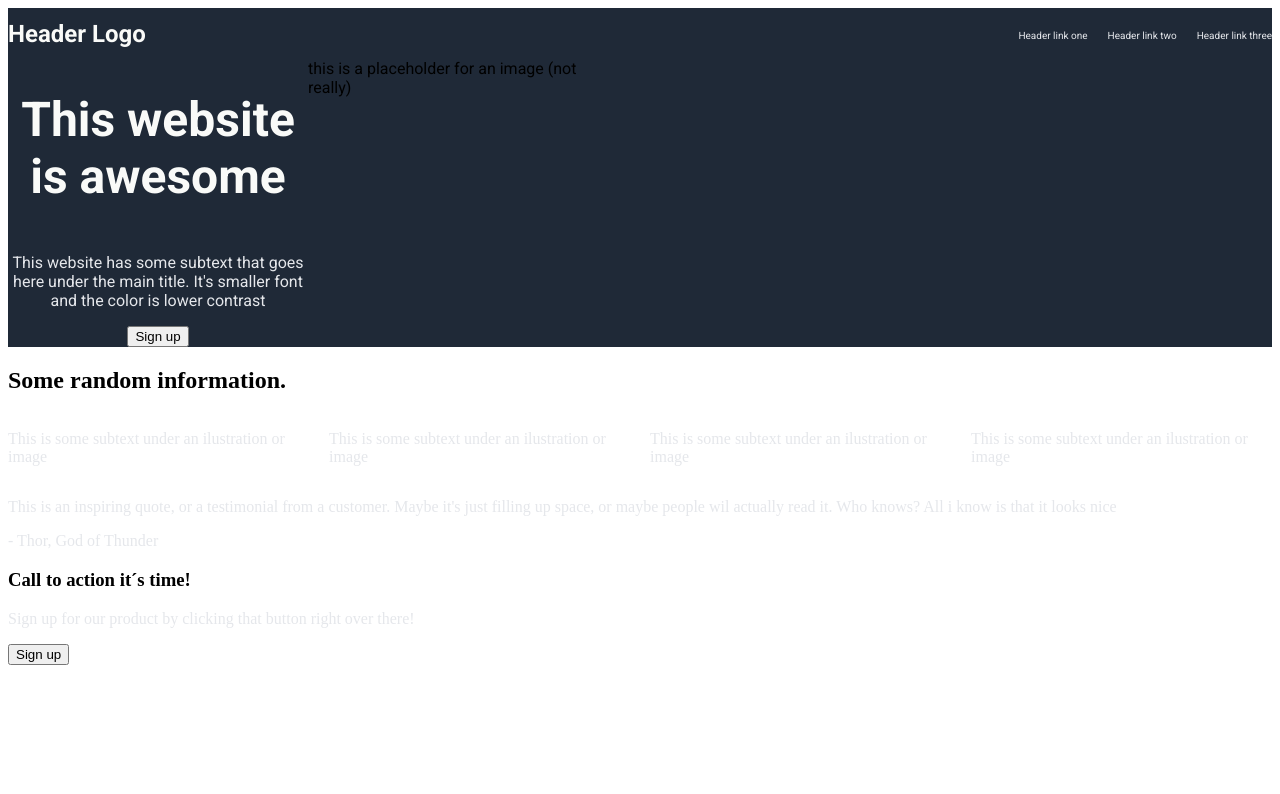
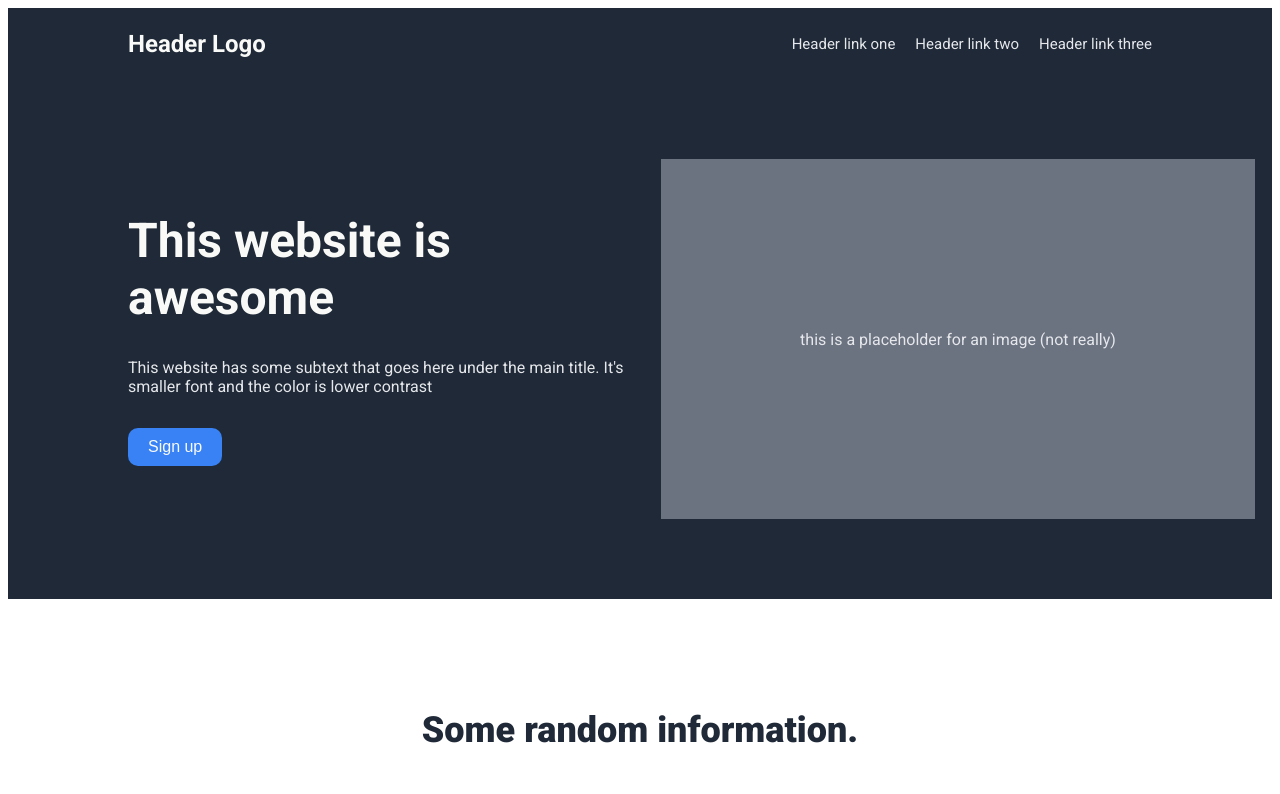
Before and after one commit to JoaquinLagares/css-htmlproject, a plain HTML site: page index.html in a window 1280 px wide. Shown: the top 794 px of the page. Drawn offline with Linux system fonts and the light colour scheme.

Commit message:
do index and style footer

```diff
--- a/index.html
+++ b/index.html
@@ -73,6 +73,9 @@
             <button class="signup">Sign up</button>
         </div>
     </div>
+    <div class="footer">
+        Copyright © Joaquin Lagares 2025
+    </div>
 </body>
 
 </html>
--- a/style.css
+++ b/style.css
@@ -1,60 +1,203 @@
 @import url('https://fonts.googleapis.com/css2?family=Roboto:ital,wght@0,100..900;1,100..900&display=swap');
+
+body {
+    font-family: 'Roboto'
+}
 
 .logo {
     font-weight: bold;
     color: #f9faf8;
     font-size: 24px;
+
 }
 
 .first {
     background-color: #1f2937;
-    font-family: Roboto;
+    display: flex;
+    flex-direction: column;
 }
 
 .header {
     text-align: center;
     display: flex;
     justify-content: space-between;
-    align-items: center
+    align-items: center;
+    padding: 10px 120px;
 }
 
-.intro {
-    text-align: center;
-    display: flex;
-    flex-direction: column;
-    justify-content: space-between;
-    align-items: center;
-}
-h1{
+
+h1 {
     color: #f9faf8;
     font-size: 48px;
+    margin: 0;
+}
 
-}
-p {
+.introparagraph {
     color: #e5e7eb;
 
 }
+
 ul {
     list-style-type: none;
-    padding: 0;
     display: flex;
     justify-content: center;
     align-items: center;
     gap: 20px;
+
 }
 
 a {
     text-decoration: none;
     color: #e5e7eb;
-    font-family: Roboto;
-    font-size: 10px;
+    font-size: 15px;
+    color: #e5e7eb;
+}
+
+input {
+    background-color: gray;
+
+
+}
+
+button {
+    background-color: #3882f6;
+    color: #f9faf8;
+    font-size: 16px;
+    padding: 10px 20px;
+    border: none;
+    cursor: pointer;
+    border-radius: 10px;
+}
+
+h1,
+p,
+button {
+    margin-right: auto;
 }
 
 .body {
     display: flex;
-    flex: 1
+    justify-content: space-between;
+    align-items: center;
+    padding: 80px 120px;
+
 }
+
 .intro,
 .placeholder {
-    width: 300px;
+    width: 100%;
+    aspect-ratio: 16/9;
+    height: 300px;
+    display: flex;
+    justify-content: center;
+    align-items: center;
 }
+
+.intro {
+    display: flex;
+    flex-direction: column;
+    align-items: center;
+    gap: 16px;
+    align-items: flex-start;
+}
+
+.placeholder {
+    background-color: #6b7280;
+    color: #e5e7eb;
+    font-size: 16px;
+    padding: 30px;
+}
+
+.second {
+    display: flex;
+    flex-direction: column;
+    align-items: center;
+    padding: 80px 120px;
+}
+
+.square {
+    width: 100px;
+    height: 100px;
+    border-radius: 10px;
+    border: solid 4px #3882f6;
+}
+
+.holder {
+    display: flex;
+    align-items: center;
+    justify-content: space-between;
+
+
+}
+
+h2 {
+    color: #1f2937;
+    font-weight: 900;
+    font-size: 36px;
+}
+
+.subtext {
+    color: #1f2937;
+}
+
+.holded {
+    gap: 20;
+}
+
+.third {
+    background-color: #e5e7eb;
+    display: flex;
+    justify-content: center;
+    align-items: center;
+    flex-direction: column;
+    padding: 80px 120px;
+}
+
+.testimonial {
+    font-size: 36px;
+    font-family: Roboto;
+    font-style: italic;
+    font-weight: 300;
+    color: #1f2937
+}
+
+.signature {
+    font-size: 24px;
+    font-weight: 700;
+    color: #1f2937;
+    margin-top: 20px;
+    margin-left: auto;
+    width: fit-content
+}
+.fourth {
+    display: flex;
+    flex-direction: column;
+    align-items: center;
+    padding: 80px 120px;
+}
+.call-to-action-container{
+    display: flex;
+    background-color:  #3882f6 ;
+    justify-content: space-between;
+    border-radius: 5px;
+    width: 100%;
+    align-items: center;
+    gap: 40px;
+}
+.call-to-action{
+    color: #f9faf8;
+    margin: 10px 40px
+}
+.signup{
+    border-radius: 10px;
+    border: 2px solid #e5e7eb;
+}
+.footer {
+    background-color: #1f2937;
+    height: 100px;
+    width: 100%;
+    display: flex;
+    justify-content: center;
+    align-items: center;
+    color:#e5e7eb ;
+}
```
